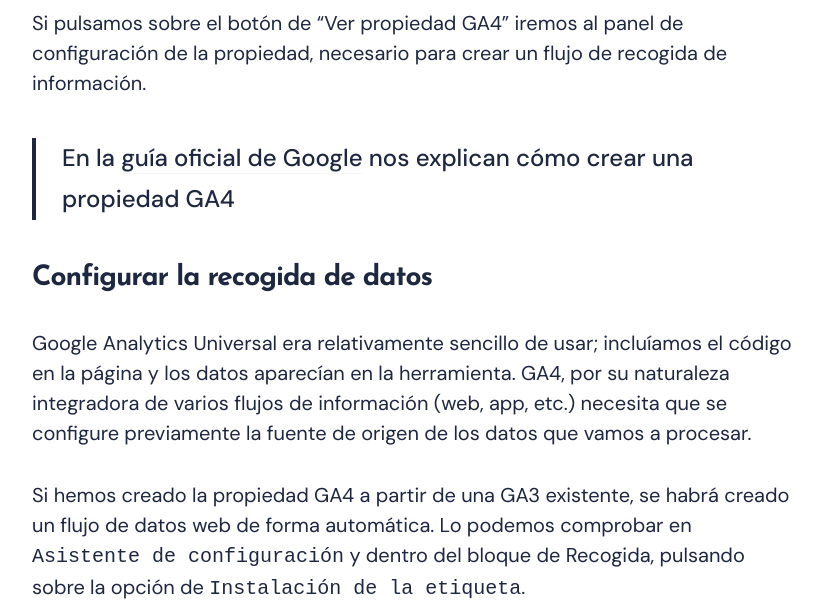
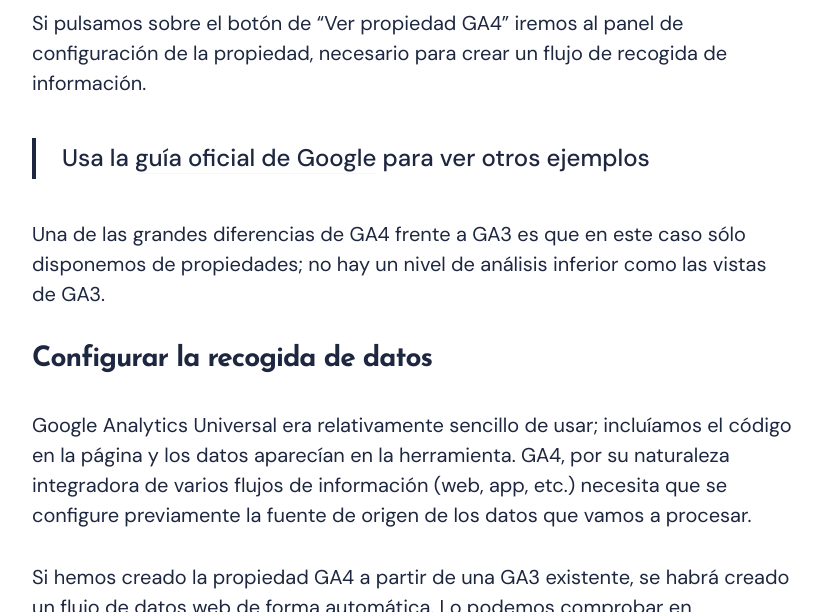
Before and after one commit to Emirodgar/w-avanzared, a Jekyll site: the page built from Google Analytics/google-analytics.md, in a window 1280 px wide and 900 px high, scrolled down 2994 px, cut to the strip 118-730 px from the top of the window. Shown: the whole strip, without its empty margins (228-1050 px from the left). Built offline with Jekyll 4.4.1, drawn with Linux system fonts in a browser that asks for light colours; nearby versions of some CDN libraries; part of the change alters nothing that is shown.

Commit message:
Google Analytics/google-analytics.md updated from https://stackedit.io/

```diff
--- a/Google Analytics/google-analytics.md
+++ b/Google Analytics/google-analytics.md
@@ -47,7 +47,9 @@ Si todo ha ido bien, recibiremos el aviso de que nuestra propiedad ha sido gener
 
 Si pulsamos sobre el botón de "Ver propiedad GA4" iremos al panel de configuración de la propiedad, necesario para crear un flujo de recogida de información.
 
-> En la [guía oficial de Google](https://seranking.com/blog/google-analytics-setup/) nos explican cómo crear una propiedad GA4
+> Usa la [guía oficial de Google](https://seranking.com/blog/google-analytics-setup/) para ver otros ejemplos
+
+Una de las grandes diferencias de GA4 frente a GA3 es que en este caso sólo disponemos de propiedades; no hay un nivel de análisis inferior como las vistas de GA3.
 
 ## Configurar la recogida de datos
 
@@ -95,7 +97,7 @@ Nuestra recomendación es hacer la implementación a través de GTM, por facilid
 
 
 <!--stackedit_data:
-eyJoaXN0b3J5IjpbNzAyNjI3NDczLC05MTk2NTM5MjUsLTE3MT
-c1NDE0MzgsMjczMTEwNjUyLDEwMjg0MDM5MjAsLTE3NjI4MTAw
-NzQsLTIxMTE0MzAxNTFdfQ==
+eyJoaXN0b3J5IjpbMTk1MzAxMTE1MCwtOTE5NjUzOTI1LC0xNz
+E3NTQxNDM4LDI3MzExMDY1MiwxMDI4NDAzOTIwLC0xNzYyODEw
+MDc0LC0yMTExNDMwMTUxXX0=
 -->
```
